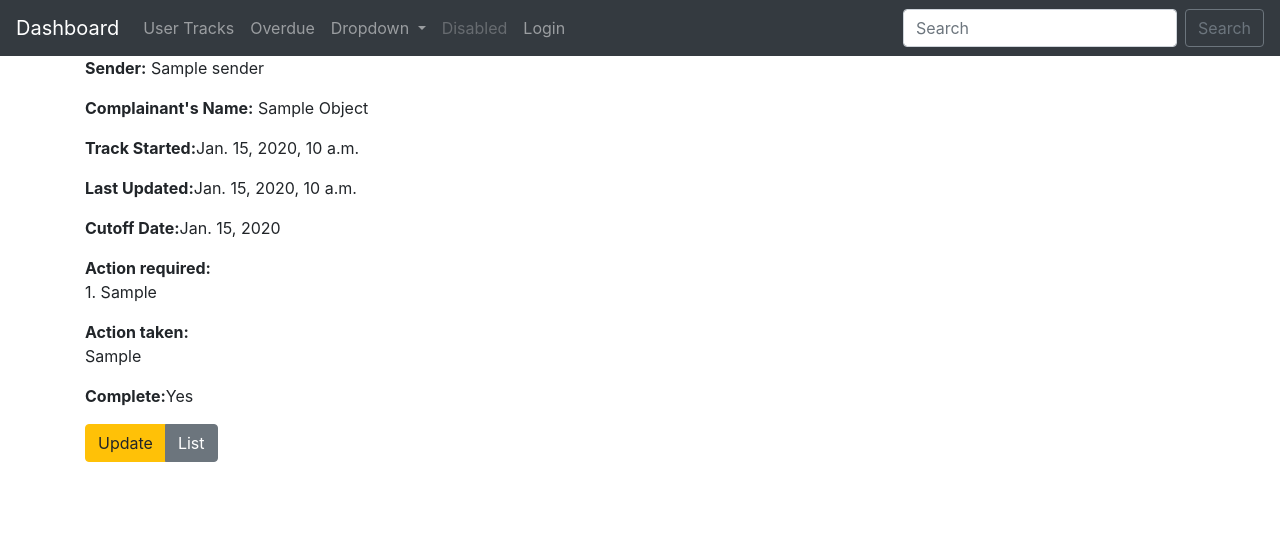
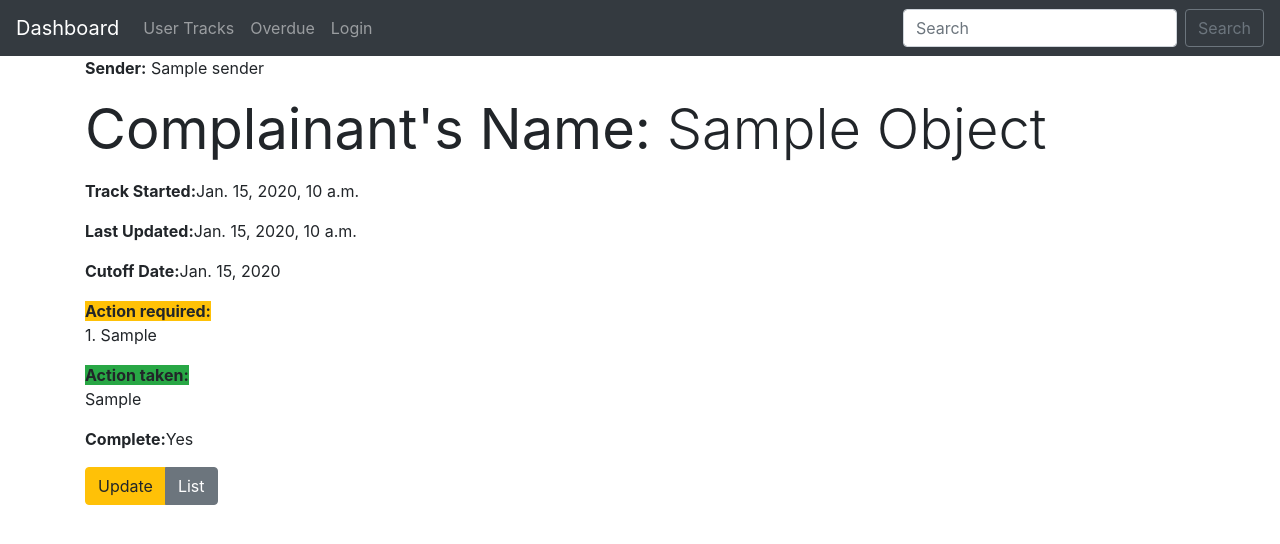
Before and after one commit to abdulmatinshah/tracker, a Django app: template tracks/templates/tracks/track_detail.html in a window 1280 px wide. Shown: the top 544 px of the page. Run offline with Django 3.2, Linux system fonts and the light colour scheme; the template is opened without the code that fills it: most values are stand-ins (such as "Sample title", 1, 10 or a date in 2020); some libraries are stand-ins or nearby versions.

Commit message:
Amended nav

```diff
--- a/accounts/views.py
+++ b/accounts/views.py
@@ -52,7 +52,7 @@ class UserDashboardView(LoginRequiredMixin, ListView):
         return qs
 
 
-class OverdueListView(ListView):
+class OverdueListView(LoginRequiredMixin, ListView):
     paginate_by = 20
 
     def get_queryset(self):
@@ -60,7 +60,7 @@ class OverdueListView(ListView):
         return qs
 
 
-class SenderWiseListView(ListView):
+class SenderWiseListView(LoginRequiredMixin, ListView):
     paginate_by = 20
 
     def get_queryset(self):
--- a/templates/_navbar_user.html
+++ b/templates/_navbar_user.html
@@ -13,20 +13,8 @@
       <li class="nav-item {% nav_active request 'overdue' %}">
         <a class="nav-link" href="{% url 'accounts:overdue' %}">Overdue</a>
       </li>
-      <li class="nav-item dropdown">
-        <a class="nav-link dropdown-toggle" href="#" id="navbarDropdown" role="button" data-toggle="dropdown" aria-haspopup="true" aria-expanded="false">
-          Dropdown
-        </a>
-        <div class="dropdown-menu" aria-labelledby="navbarDropdown">
-          <a class="dropdown-item" href="#">Action</a>
-          <a class="dropdown-item" href="#">Another action</a>
-          <div class="dropdown-divider"></div>
-          <a class="dropdown-item" href="#">Something else here</a>
-        </div>
-      </li>
-      <li class="nav-item">
-        <a class="nav-link disabled" href="#">Disabled</a>
-      </li>
+
+
         {% if user.is_authenticated %}
             <li class="nav-item {% nav_active request 'logout' %}">
                 <a class="nav-link" href="{% url 'accounts:logout' %}">Logout</a>
--- a/tracker/urls.py
+++ b/tracker/urls.py
@@ -17,10 +17,12 @@ from django.contrib import admin
 from django.urls import path, include
 from django.conf import settings
 from django.conf.urls.static import static
+from django.views.generic import TemplateView
 urlpatterns = [
     path('admin/', admin.site.urls),
     path('accounts/', include('accounts.urls')),
     path('tracks/', include('tracks.urls')),
+    path('', TemplateView.as_view(template_name='accounts/dashboard.html'), name='home'),
 ]
 
 
--- a/tracks/templates/tracks/track_detail.html
+++ b/tracks/templates/tracks/track_detail.html
@@ -2,12 +2,12 @@
 
 {% block content %}
     <p><strong> Sender:</strong> {{ object.sender.name }}</p>
-    <P><strong> Complainant's Name:</strong> {{ object.c_name|title }}</P>
+    <P class="display-4"><strong> Complainant's Name:</strong> {{ object.c_name|title }}</P>
     <P><strong> Track Started:</strong>{{ object.created }}</P>
     <P><strong> Last Updated:</strong>{{ object.updated }}</P>
     <p><strong> Cutoff Date:</strong>{{ object.cutoff_date|date }}</p>
-    <p><strong> Action required:</strong><br>{{ object.action_required|linenumbers|linebreaksbr }}</p>
-    <p><strong> Action taken:</strong><br>{{ object.action_taken }}</p>
+    <p><strong class="bg-warning"> Action required:</strong><br>{{ object.action_required|linenumbers|linebreaksbr }}</p>
+    <p><strong class="bg-success"> Action taken:</strong><br>{{ object.action_taken }}</p>
     <p><strong> Complete:</strong>{{ object.complete|yesno|title }}</p>
 
     <div class="btn-group" role="group" aria-label="Basic example">
--- a/tracks/templates/tracks/track_form.html
+++ b/tracks/templates/tracks/track_form.html
@@ -7,7 +7,7 @@
     <P><strong> Last Updated:</strong>{{ object.updated }}</P>
     <p><strong> Cutoff Date:</strong>{{ object.cutoff_date|date }}</p>
     <p class="bg-warning"><strong> Action required:</strong><br>{{ object.action_required|linenumbers|linebreaksbr }}</p>
-    <p class="bg-success"><strong> Action taken:</strong><br>{{ object.action_taken }}</p>
+    <p class="bg-info"><strong> Action taken:</strong><br>{{ object.action_taken }}</p>
 
     <form action="." method="POST">
     {% csrf_token %}
```
Also changed, not shown: accounts/templates/accounts/dashboard.html (+19 -6 lines), templates/_navbar.html (+6 -16 lines), tracks/views.py (+6 -6 lines).
